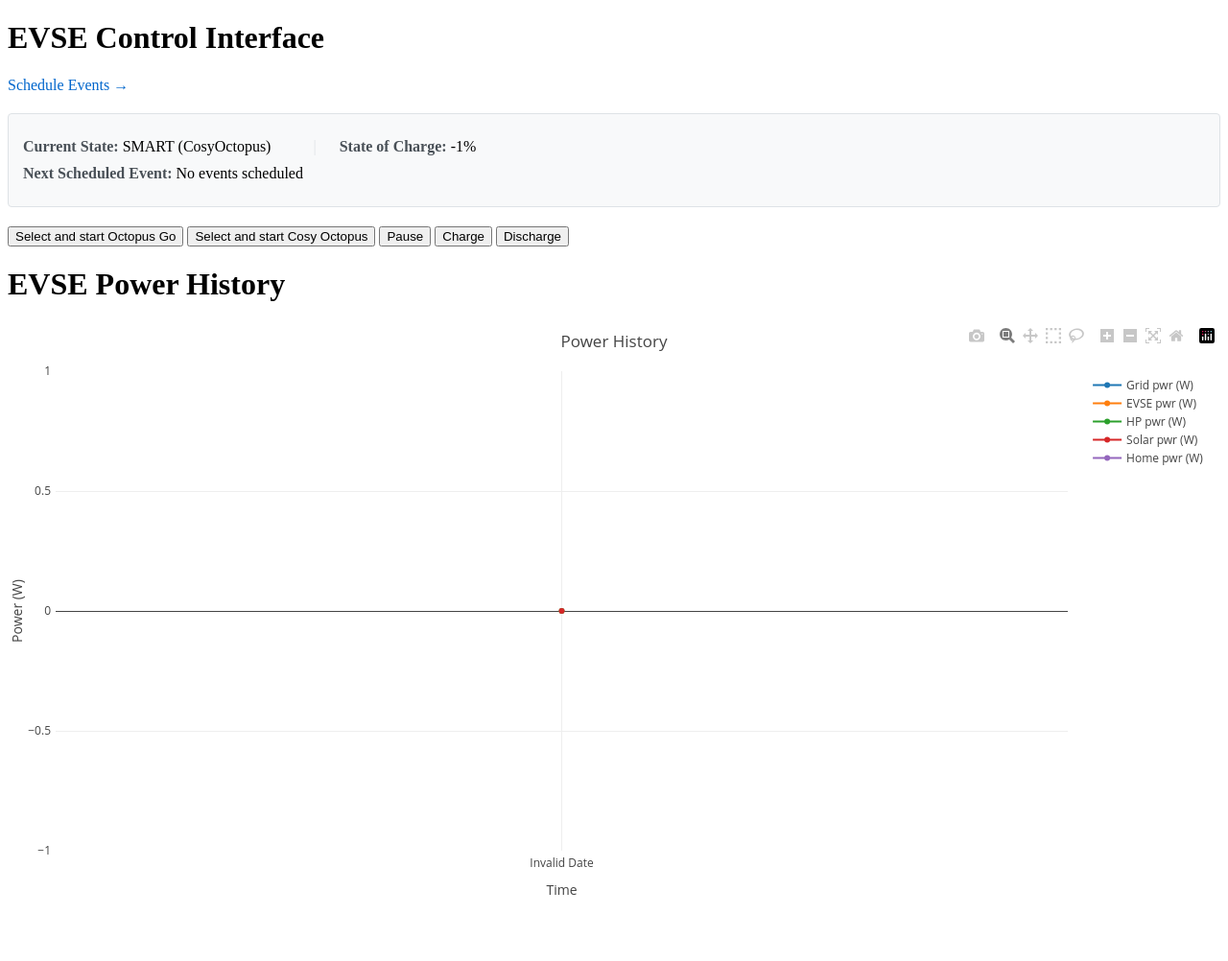
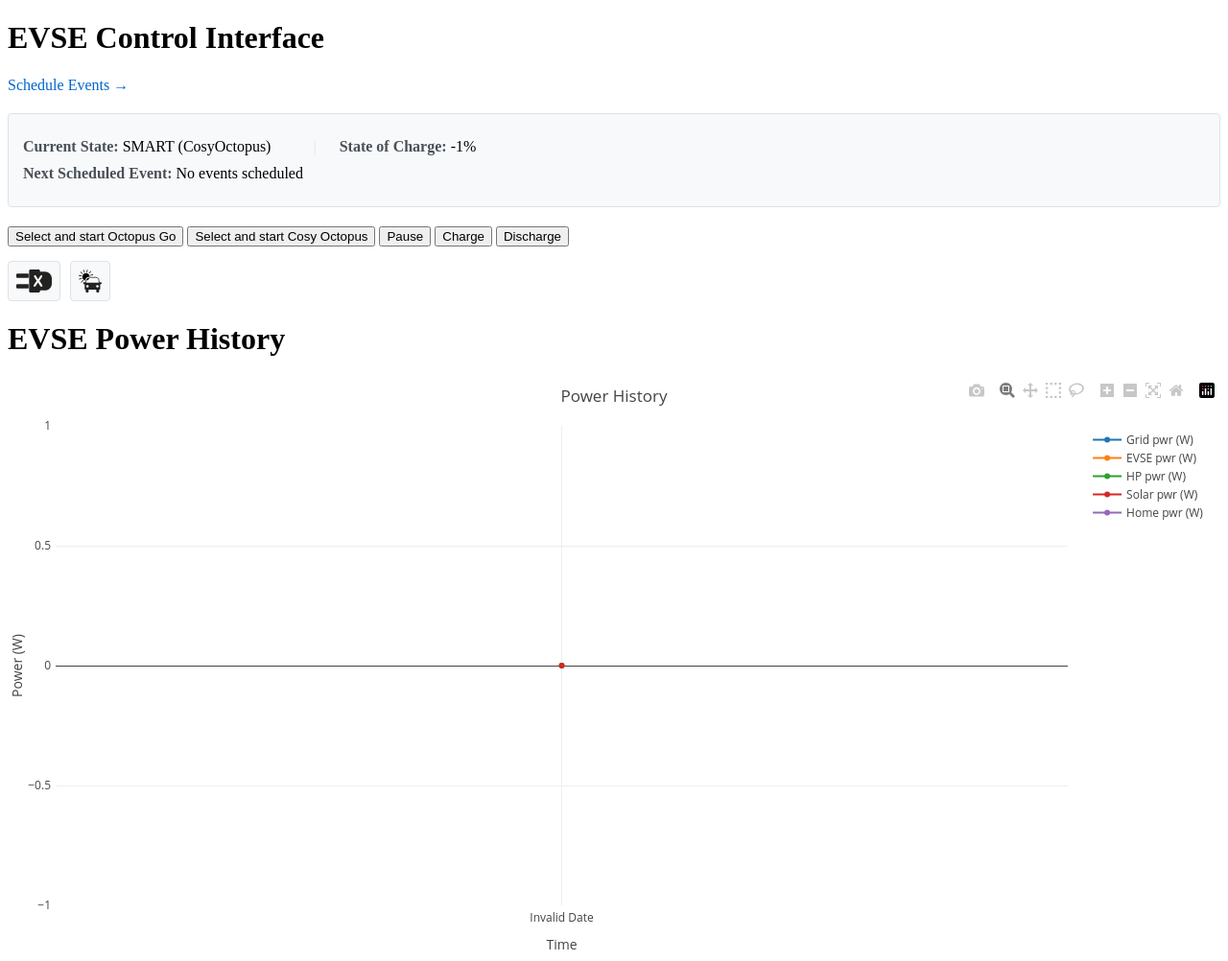
Before and after one commit to robynrox/evse-controller, a Flask app: page / in a window 1280 px wide. Shown: the whole page at 96% size. Before the commit the page ends 933 px from the top, so only its background shows below. Run offline with Flask 3, Linux system fonts and the light colour scheme; parts of the project's set-up code (start-up, migrations or seed data) failed here and were passed over; some libraries are stand-ins or nearby versions.

Commit message:
Started work with Charles on adding icons to the screen

```diff
--- a/templates/index.html
+++ b/templates/index.html
@@ -69,6 +69,15 @@
     <button onclick="sendCommand('charge')">Charge</button>
     <button onclick="sendCommand('discharge')">Discharge</button>
 
+    <div class="svg-button-container">
+        <button class="svg-button" title="Pause to remove plug">
+            <img src="{{ url_for('static', filename='images/Pause to remove plug.svg') }}" alt="Pause to remove plug">
+        </button>
+        <button class="svg-button" title="Solar only charging">
+            <img src="{{ url_for('static', filename='images/Solar only charging.svg') }}" alt="Solar only charging">
+        </button>
+    </div>
+
     <h1>EVSE Power History</h1>
     <div id="chart" style="width:100%;height:600px;"></div>
 
@@ -87,6 +96,38 @@
 
         .status-item strong {
             color: #495057;
+        }
+
+        .svg-button-container {
+            margin-top: 15px;
+            display: flex;
+            gap: 10px;
+        }
+
+        .svg-button {
+            padding: 8px;
+            display: flex;
+            align-items: center;
+            justify-content: center;
+            background-color: #f8f9fa;
+            border: 1px solid #dee2e6;
+            border-radius: 4px;
+            cursor: pointer;
+            transition: all 0.2s ease-in-out;
+        }
+
+        .svg-button:hover {
+            background-color: #e9ecef;
+            transform: scale(1.05);
+        }
+
+        .svg-button:active {
+            transform: scale(0.95);
+        }
+
+        .svg-button img {
+            height: 24px;
+            width: auto;
         }
     </style>
 
```
Also changed, not shown: static/images/Pause to remove plug - narrower.svg (added), static/images/Pause to remove plug.svg (added), static/images/Solar only charging.svg (added).
